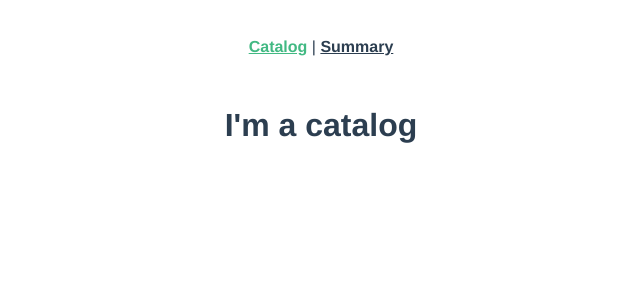
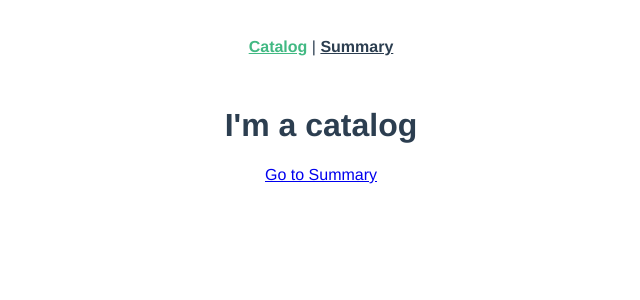
Before and after one commit to CartoDB/common-ui, a Vue app in the folder do-catalog/: page / in a window 1280 px wide. Shown: the top 300 px of the page, without its empty margins (319-959 px from the left). Built offline with nearby package versions, Linux system fonts and the light colour scheme.

Commit message:
Integration into another vue app

```diff
--- a/do-catalog/src/App.vue
+++ b/do-catalog/src/App.vue
@@ -1,12 +1,18 @@
 <template>
   <div id="app">
     <div id="nav">
-      <router-link to="/">Catalog</router-link> |
-      <router-link to="/summary">Summary</router-link>
+      <router-link :to="{ name: 'do-catalog' }">Catalog</router-link> |
+      <router-link :to="{ name: 'do-summary' }">Summary</router-link>
     </div>
     <router-view />
   </div>
 </template>
+
+<script>
+export default {
+  name: "DOCatalogHome"
+};
+</script>
 
 <style lang="scss">
 #app {
--- a/do-catalog/src/router/index.js
+++ b/do-catalog/src/router/index.js
@@ -6,13 +6,13 @@ Vue.use(VueRouter);
 
 const routes = [
   {
-    path: "/",
-    name: "Home",
+    path: "",
+    name: "do-catalog",
     component: DOCatalog
   },
   {
-    path: "/summary",
-    name: "Summary",
+    path: "summary",
+    name: "do-summary",
     component: () =>
       import(/* webpackChunkName: "summary" */ "../views/DatasetSummary.vue")
   }
@@ -25,3 +25,4 @@ const router = new VueRouter({
 });
 
 export default router;
+export { routes };
--- a/do-catalog/src/views/CatalogHome.vue
+++ b/do-catalog/src/views/CatalogHome.vue
@@ -1,11 +1,12 @@
 <template>
   <div class="home">
     <h1>I'm a catalog</h1>
+    <router-link :to="{ name: 'do-summary' }">Go to Summary</router-link>
   </div>
 </template>
 
 <script>
 export default {
-  name: 'DOCatalog'
-}
+  name: "DOCatalog"
+};
 </script>
```
Also changed, not shown: 1 other file (tests, documents, lock files or other folders).
